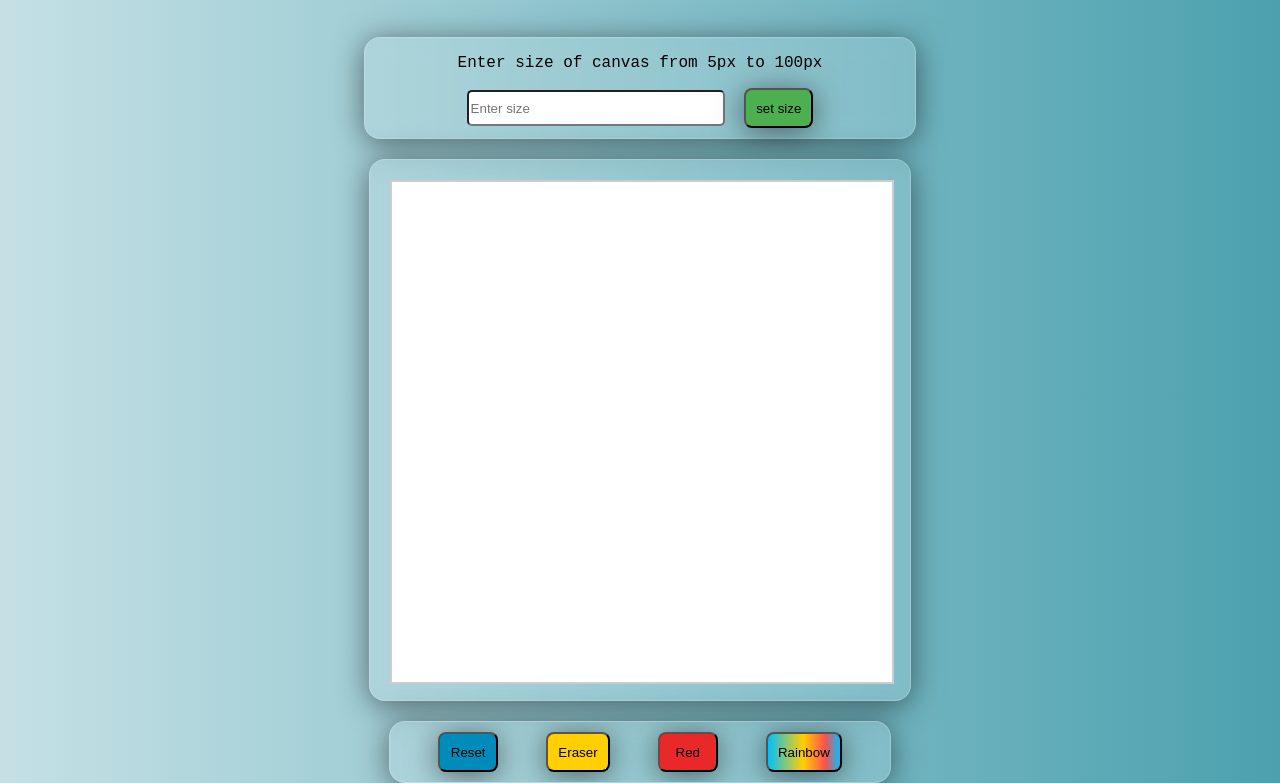
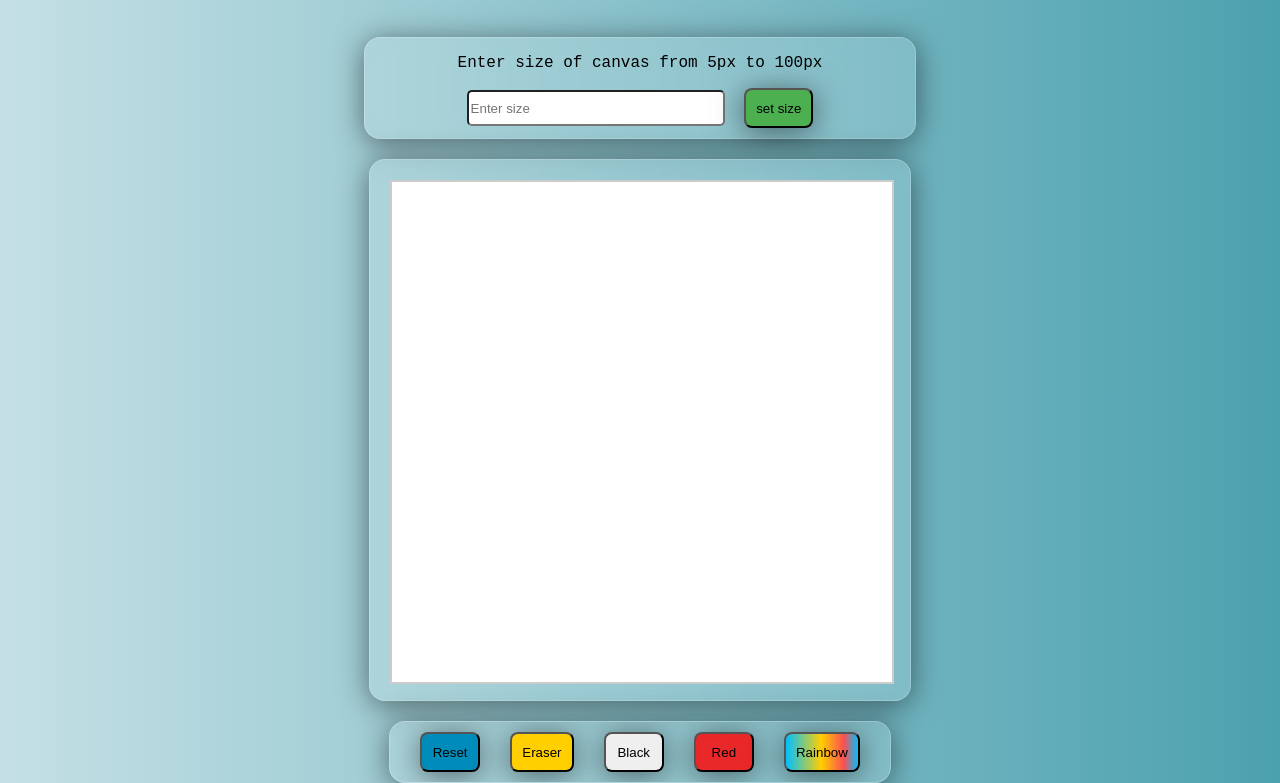
Before and after one commit to sai-teja-k/Etch-a-sketch, a plain HTML site: page index.html in a window 1280 px wide. Shown: the part 111-894 px from the top of the page. Drawn offline with Linux system fonts and the light colour scheme.

Commit message:
added black button

```diff
--- a/index.html
+++ b/index.html
@@ -34,6 +34,7 @@
     <div class="button-div">
         <button id="reset">Reset</button>
         <button id="eraser" onclick="colorChoice('white')">Eraser</button>
+        <button id="black" onclick="colorChoice('black')" >Black</button>
         <button id="red" onclick="colorChoice('red')">Red</button>
         <button id="rainbow" onclick="colorChoice('rainbow')">Rainbow</button>
     </div>
```
